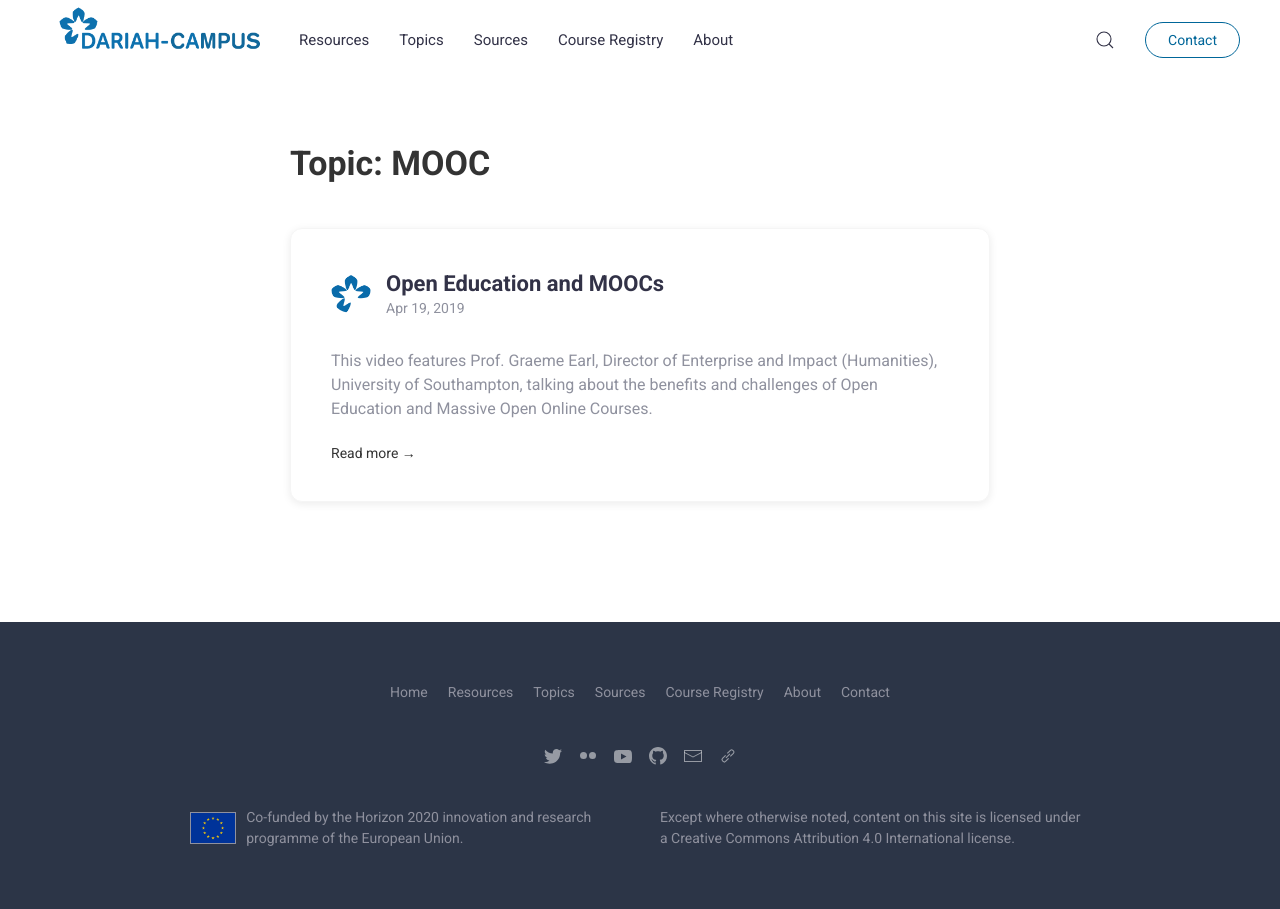
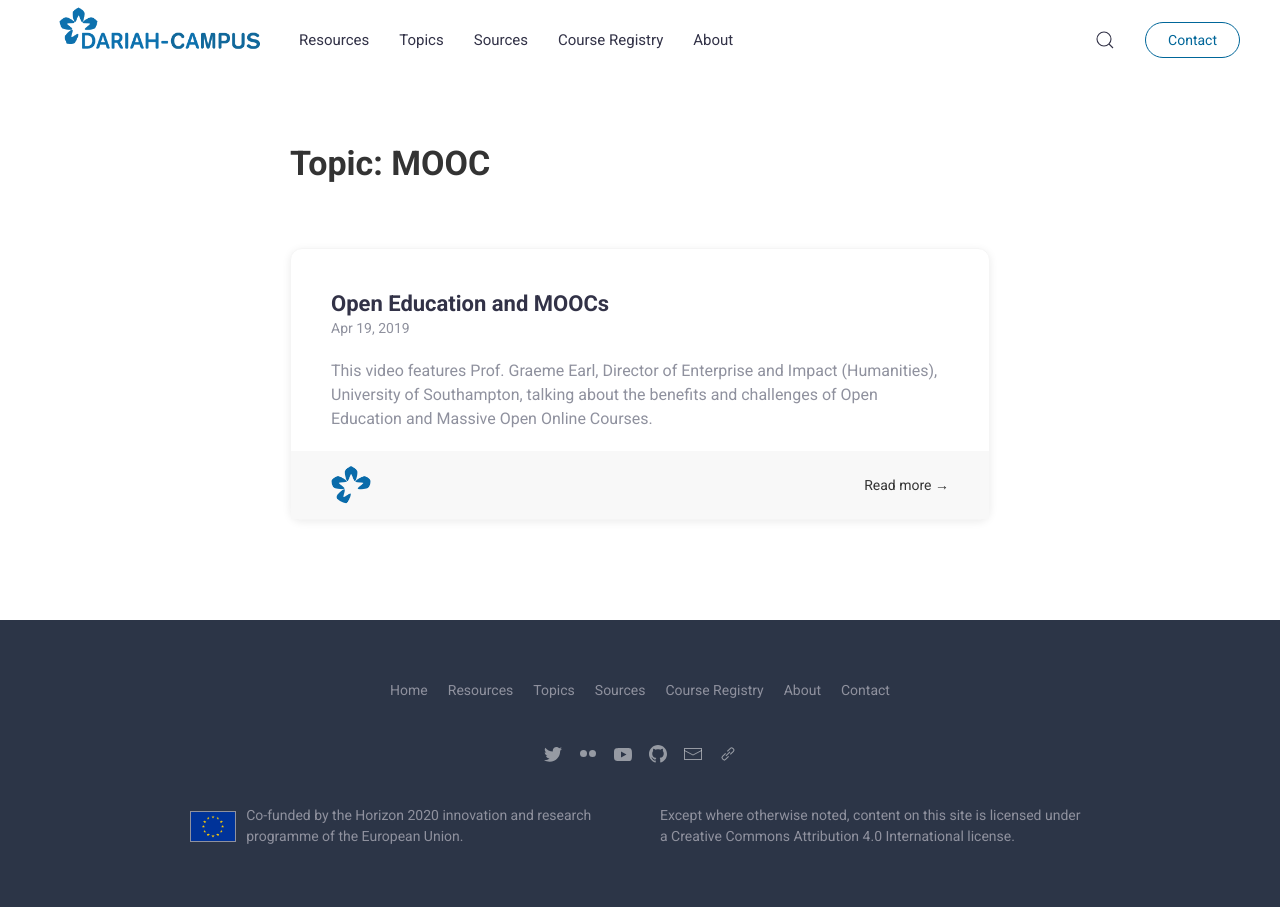
Before and after one commit to DARIAH-ERIC/dariah-campus-pilot, a Jekyll site: the page built from tags/MOOC.md, in a window 1280 px wide. Built offline with Jekyll 4.4.1, drawn with Linux system fonts in a browser that asks for light colours.

Commit message:
added masonry layout to indvidual topic pages

```diff
--- a/_layouts/tagpage.html
+++ b/_layouts/tagpage.html
@@ -2,15 +2,45 @@
 layout: default
 ---
 
+{% assign count = site.tags[page.tag] | size %}
 
 <div class="uk-section stretch">
-  <div class="uk-container uk-container-xsmall">
+  <div class="uk-container uk-container-{% if count < 3 %}xsmall{% else %}extend{% endif %}">
     <h1 class="uk-article-title">Topic: {{ page.tag | replace:'_', ' ' }}</h1>
 
+    {%- if count > 2 -%}
+  <div class="uk-child-width-1-2@s uk-child-width-1-2@m uk-child-width-1-3@l uk-margin-medium-top" uk-grid="masonry: true" uk-scrollspy="target: .uk-card; cls: uk-animation-fade; delay: 200">
+    {%- endif -%}
+
     {% for post in site.tags[page.tag] %}
-    <div class="uk-card uk-card-default uk-box-shadow-small uk-box-shadow-hover-medium card-post uk-inline border-radius-medium border-xlight uk-width-1-1 uk-margin">
+    {% if count > 2 %}<div>{% endif %}
+
+      <div class="uk-card uk-card-default uk-box-shadow-small uk-box-shadow-hover-medium card-post uk-inline border-radius-medium border-xlight {% if count < 3 %}uk-margin-medium-top{% endif %}">
 
         <div class="uk-card-header">
+
+          <h3 class="uk-card-title uk-margin-remove-bottom"><a class="uk-link-heading" href="{{ post.url | relative_url }}">{{ post.title  }}</a></h3>
+          <p class="uk-text-meta uk-margin-remove-top"><time datetime="{{ post.date | date_to_xmlschema }}">
+            {% assign date_format = site.date_format | default: "%b %-d, %Y" %}
+            {{ post.date | date: date_format }}
+          </time></p>
+
+
+        </div>
+
+
+        <div class="uk-card-body">
+          {%- if post.abstract != "" -%}
+          {{ post.abstract}}
+          {%- else -%}
+          {{ post.excerpt }}
+          {%- endif -%}
+        </div>
+
+
+        <div class="uk-card-footer uk-background-muted dcr-footer">
+
+
           <div class="uk-grid-small uk-flex-middle" uk-grid>
             {% if post.author %}
             {% assign author = site.authors[post.author] %}
@@ -19,39 +49,32 @@
             {% endif %}
 
             {% if author.avatar %}
-          <div class="uk-width-auto">
+            <div class="uk-width-1-4">
               {% if author.avatar contains 'http' %}
               {% assign domain = '' %}
               {% else %}
               {% assign domain = site.uploads | absolute_url %}
               {% endif %}
-            <img class="uk-border-circle avatar" src="{{ domain }}{{ author.avatar }}" alt="{{ author.name }}">
+              <img class="uk-border-circle avatar" src="{{ domain }}{{ author.avatar }}" alt="{{ author.name }}" width="40px">
             </div>
             {% endif %}
-
-
-          <div class="uk-width-expand">
-            <h3 class="uk-card-title uk-margin-remove-bottom"><a class="uk-link-heading" href="{{ post.url | relative_url }}">{{ post.title }}</a></h3>
-            <p class="uk-text-meta uk-margin-remove-top"><time datetime="{{ post.date | date_to_xmlschema }}">
-              {% assign date_format = site.date_format | default: "%b %-d, %Y" %}
-              {{ post.date | date: date_format }}
-            </time></p>
-          </div>
-        </div>
-      </div>
-      <div class="uk-card-body">
-        {%- if post.abstract != "" -%}
-        {{ post.abstract}}
-        {%- else -%}
-        {{ post.excerpt }}
-        {%- endif -%}
-      </div>
-      <div class="uk-card-footer">
+            <div class="uk-width-3-4 uk-text-right">
               <a href="{{ post.url | relative_url }}" class="uk-button uk-button-text">{{ site.data.translation[site.lang].read_more | default: "Read more" }} &rarr;</a>
             </div>
 
           </div>
+
+
+
+        </div>
+
+
+      </div>
+    {% if count > 2 %}</div>{% endif %}
     {% endfor %}
+    {%- if count > 2 -%}
+  </div>
+    {%- endif -%}
 
     {% include paginate-blog.html %}
 
--- a/_sass/theme/campus.scss
+++ b/_sass/theme/campus.scss
@@ -35,9 +35,13 @@
   line-height: 2.5;
 }
 
-.uk-card-body {
-  padding: 30px 40px 20px 40px !important;
+@media (max-width: $breakpoint-medium) {
+  .uk-card-body {
+    padding: 30px 30px 20px 30px !important;
+  }
 }
+
+
 
 .link-primary .section-videos a.uk-position-cover {
   border-bottom: none !important;
--- a/resources/index.html
+++ b/resources/index.html
@@ -5,10 +5,7 @@
 
 <div class="uk-section">
   <div class="uk-container uk-container-extend">
-
     <h1 class="uk-article-title uk-text-center">{{ page.title | escape }}</h1>
-
-
     <ul uk-accordion>
       <li>
         <a class="uk-accordion-title" href="#">Filter by topic</a>
@@ -30,8 +27,6 @@
         <div class="uk-card uk-card-default uk-box-shadow-small uk-box-shadow-hover-medium card-post uk-inline border-radius-medium border-xlight">
 
           <div class="uk-card-header">
-
-
 
             <h3 class="uk-card-title uk-margin-remove-bottom"><a class="uk-link-heading" href="{{ post.url | relative_url }}">{{ post.title  }}</a></h3>
             <p class="uk-text-meta uk-margin-remove-top"><time datetime="{{ post.date | date_to_xmlschema }}">
```
Lines whose indentation alone changed are shown as unchanged.
